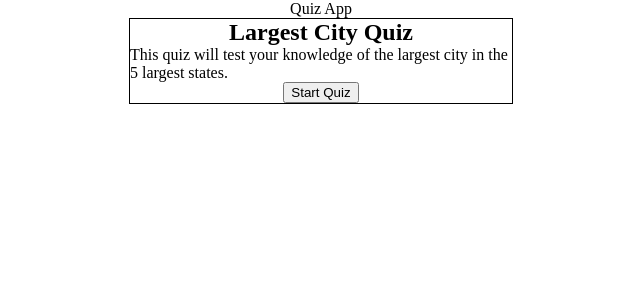
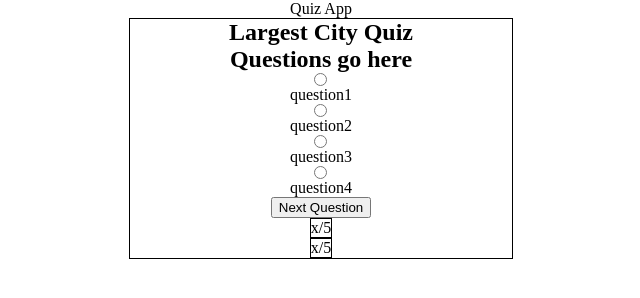
Before and after one commit to hmaiermack/wireframe, a plain HTML site: page index.html in a window 1280 px wide. Both pictures are taken after a click on the button "Start Quiz". Shown: the whole page, without its empty margins (319-959 px from the left). Drawn offline with nearby package versions, Linux system fonts and the light colour scheme.

Commit message:
added button functionality

```diff
--- a/index.html
+++ b/index.html
@@ -15,7 +15,7 @@
                     <h1>Largest City Quiz</h1>
                 </header>
                 </section>
-    <main>
+    <main class="content">
             <section class = "start-page">
                     <p>This quiz will test your knowledge of the largest city in the 5 largest states.</p>
                     <button type="submit" id="start">Start Quiz</button>
@@ -24,82 +24,10 @@
         </section>
     </main>
 </body>
-</html>
 
-<!--page once quiz has started->
-<!DOCTYPE html>
-<html lang="en">
-<head>
-    <meta charset="UTF-8">
-    <meta name = "description" content="A quiz about the most populated city in the 5 most populated states.">
-    <meta name="viewport" content="width=device-width, initial-scale=1.0">
-    <meta http-equiv="X-UA-Compatible" content="ie=edge">
-    <link rel="stylesheet" type="text/css" href="style.css">
-    <title>Quiz App</title>
-</head>
-<body>
-        <section class = "item title">
-                <header>
-                    <h1>Largest City Quiz</h1>
-                </header>
-                </section>
-    <main>
-        <section class = "item quiz-box">
-            <section class = "item current-question">
-                <h2>Questions go here</h2>
-            </section>
-            <section class="item question-choices">
-            <form class = "item multiple choice">
-                    <input type="radio" name="question" id="question1">
-                    <label for="question1">question1</label>
-                    <input type="radio" name="question" id="question2">
-                    <label for="question2">question2</label>
-                    <input type="radio" name="question" id="question3">
-                    <label for="question3">question3</label>
-                    <input type="radio" name="question" id="question4">
-                    <label for="question4">question4</label>
-            </section>
-            <div class="item footer">
-            <div class = "item submit-button">
-                  <input type="submit">
-            </div>
-            </form>
-            <div class="item progress">x/5</div>
-            <div class="item score">x/5</div>
-            </div>
-        </section>
-    </main>
-</body>
-</html>
-
-<!--page upon finishing->
-<!DOCTYPE html>
-<html lang="en">
-<head>
-    <meta charset="UTF-8">
-    <meta name = "description" content="A quiz about the most populated city in the 5 most populated states.">
-    <meta name="viewport" content="width=device-width, initial-scale=1.0">
-    <meta http-equiv="X-UA-Compatible" content="ie=edge">
-    <link rel="stylesheet" type="text/css" href="style.css">
-    <title>Quiz App</title>
-</head>
-<body>
-        <section class = "title">
-                <header>
-                    <h1>Largest City Quiz</h1>
-                </header>
-                </section>
-    <main>
-        <section>
-            <p>You scored: x out of 5</p>
-            <button type="submit">Start Over</button>
-        </section>
-    </main>
-</body>
-</html>
--->
 <script
   src="https://code.jquery.com/jquery-3.4.1.js"
   integrity="sha256-WpOohJOqMqqyKL9FccASB9O0KwACQJpFTUBLTYOVvVU="
   crossorigin="anonymous"></script>
-<script src="index.js"></script>
+<script src="script.js"></script>
+</html>
--- /dev/null
+++ b/script.js
@@ -0,0 +1,47 @@
+
+function start(){
+    $('#start').on('click', function (){
+        event.preventDefault();
+        console.log('test');
+        $('.content').empty();
+        $('.content').append(` <section class = "item quiz-box">
+        <section class = "item current-question">
+            <h2>Questions go here</h2>
+        </section>
+        <section class="item question-choices">
+        <form class = "item multiple choice">
+                <input type="radio" name="question" id="question1">
+                <label for="question1">question1</label>
+                <input type="radio" name="question" id="question2">
+                <label for="question2">question2</label>
+                <input type="radio" name="question" id="question3">
+                <label for="question3">question3</label>
+                <input type="radio" name="question" id="question4">
+                <label for="question4">question4</label>
+        </section>
+        <div class="item footer">
+        <div id="submit">
+        <button type="submit" id="submit">Next Question</button>
+        </div>
+        </form>
+        <div class="item progress">x/5</div>
+        <div class="item score">x/5</div>
+        </div>
+    </section>`);
+    })
+}
+
+function next(){
+    $('.content').on('click', '#submit', function (){
+        console.log('hi');
+        event.preventDefault();
+        $('.content').empty();
+        $('.content').append(` <section>
+        <p>You scored: x out of 5</p>
+        <button type="submit">Start Over</button>
+    </section>`);
+    })
+}
+
+start();
+next();
```
